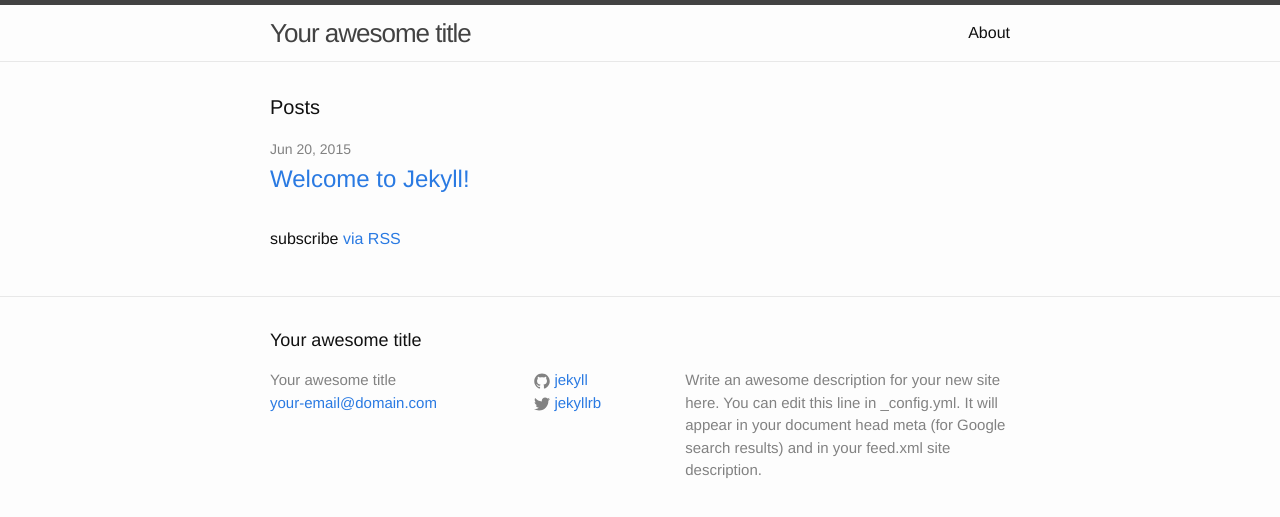
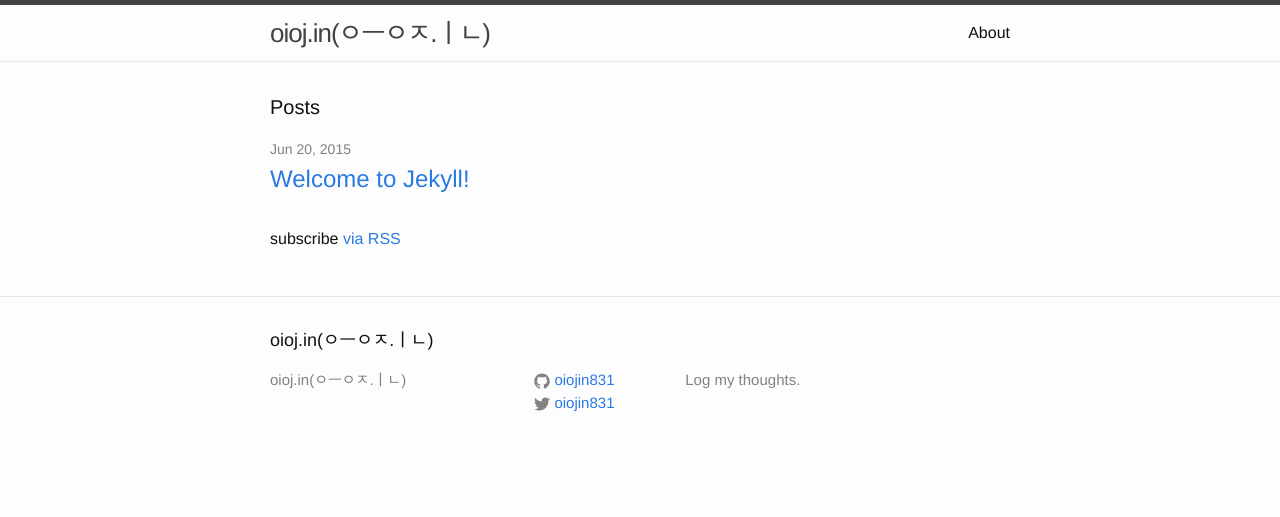
Before and after one commit to oiojin831/oiojin.github.io, a Jekyll site: the page built from index.html, in a window 1280 px wide. Shown: the top 517 px of the page. Built offline with Jekyll 4.4.1, drawn with Linux system fonts in a browser that asks for light colours.

Commit message:
Change littel info in config

```diff
--- a/_config.yml
+++ b/_config.yml
@@ -1,14 +1,12 @@
 # Site settings
-title: Your awesome title
-email: your-email@domain.com
+title: oioj.in(ㅇㅡㅇㅈ.ㅣㄴ)
+email:
 description: > # this means to ignore newlines until "baseurl:"
-  Write an awesome description for your new site here. You can edit this
-  line in _config.yml. It will appear in your document head meta (for
-  Google search results) and in your feed.xml site description.
+  Log my thoughts.
 baseurl: "" # the subpath of your site, e.g. /blog/
 url: "http://yourdomain.com" # the base hostname & protocol for your site
-twitter_username: jekyllrb
-github_username:  jekyll
+twitter_username: oiojin831
+github_username:  oiojin831
 
 # Build settings
 markdown: kramdown
```
